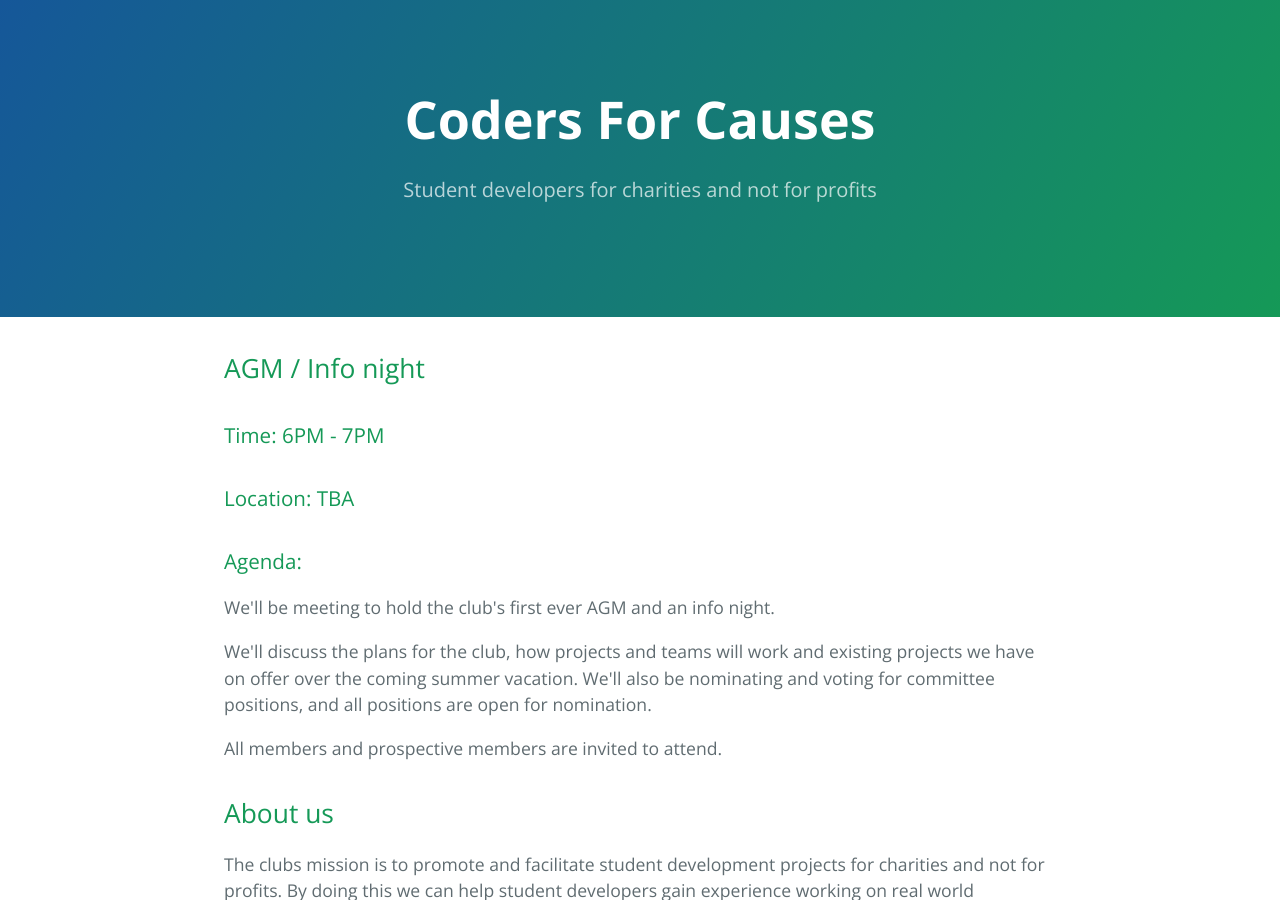
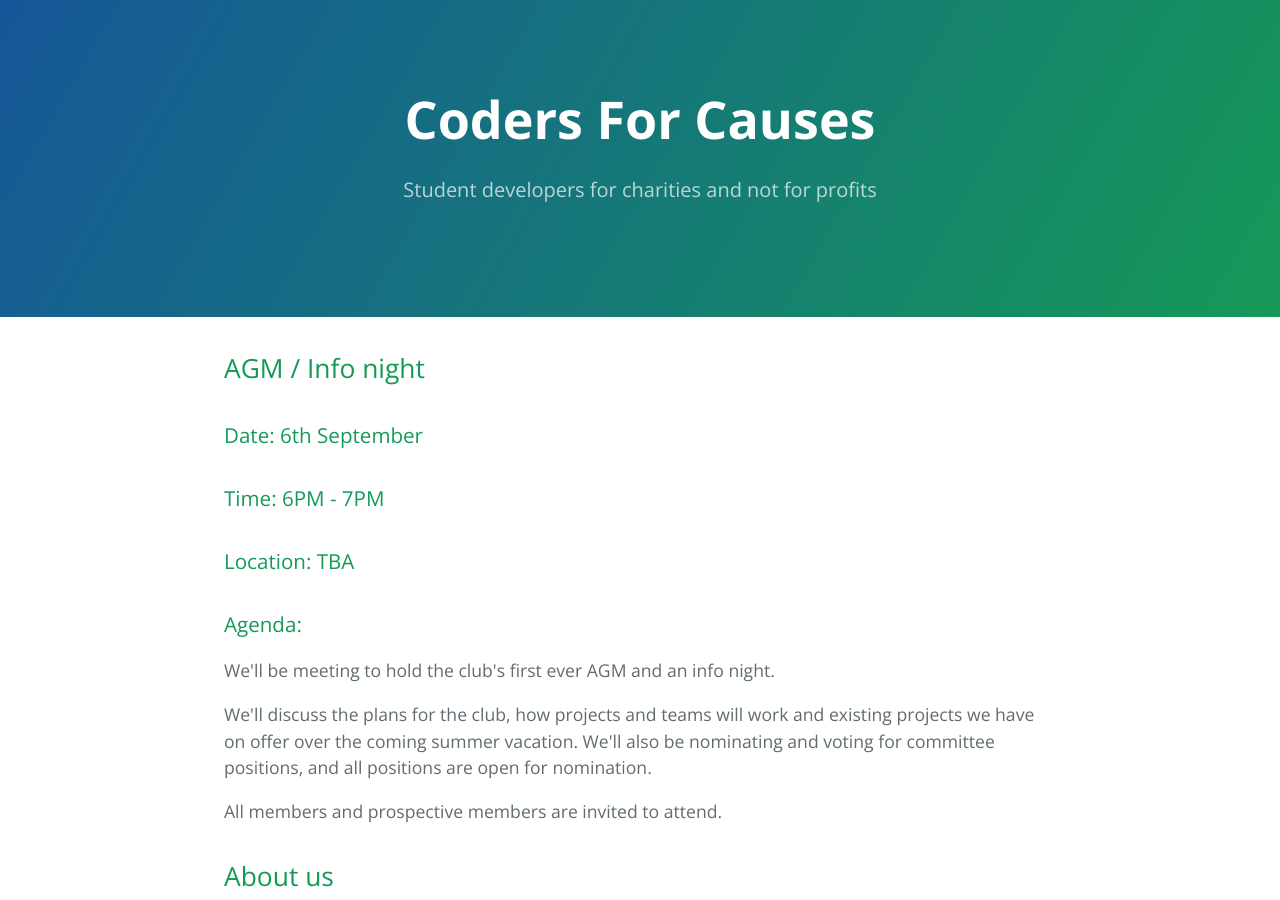
Before and after one commit to codersforcauses/backup, a Jekyll site: the page index.html, which Jekyll copies as it is, in a window 1280 px wide and 900 px high. Built offline with Jekyll 4.4.1, drawn with Linux system fonts in a browser that asks for light colours.

Commit message:
Update index.html

```diff
--- a/index.html
+++ b/index.html
@@ -18,9 +18,10 @@
     <section class="main-content">
 
 <h2>AGM / Info night</h2>
-<h3> Time: 6PM - 7PM </h3>
-<h3> Location: TBA </h3>
-<h3> Agenda: </h3>
+<h3>Date: 6th September</h3>
+<h3>Time: 6PM - 7PM</h3>
+<h3>Location: TBA</h3>
+<h3>Agenda:</h3>
 <p> We'll be meeting to hold the club's first ever AGM and an info night. </p>
 <p> We'll discuss the plans for the club, how projects and teams will work and existing projects we have on offer over the coming summer vacation. We'll also be nominating and voting for committee positions, and all positions are open for nomination.</p>
 <p>All members and prospective members are invited to attend.</p>
```
